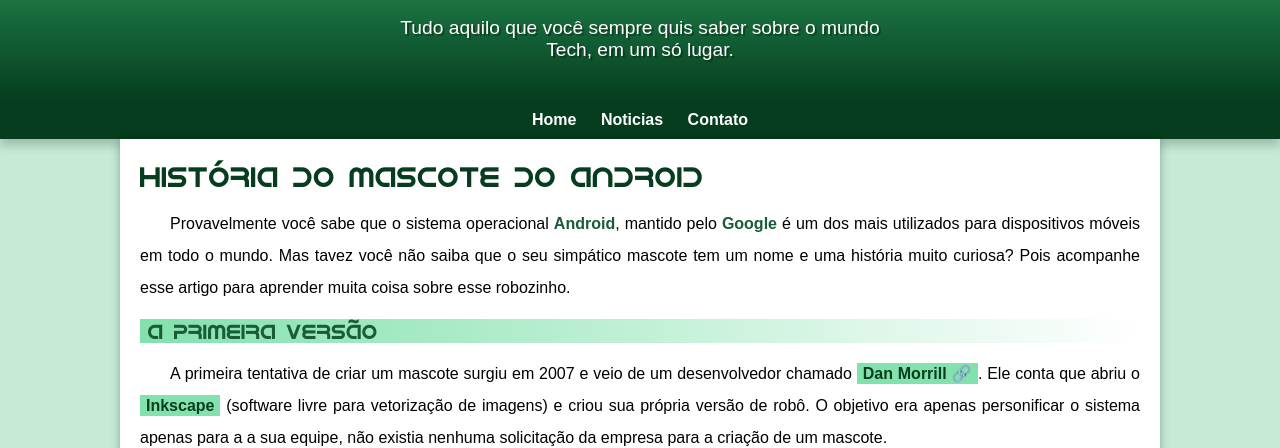
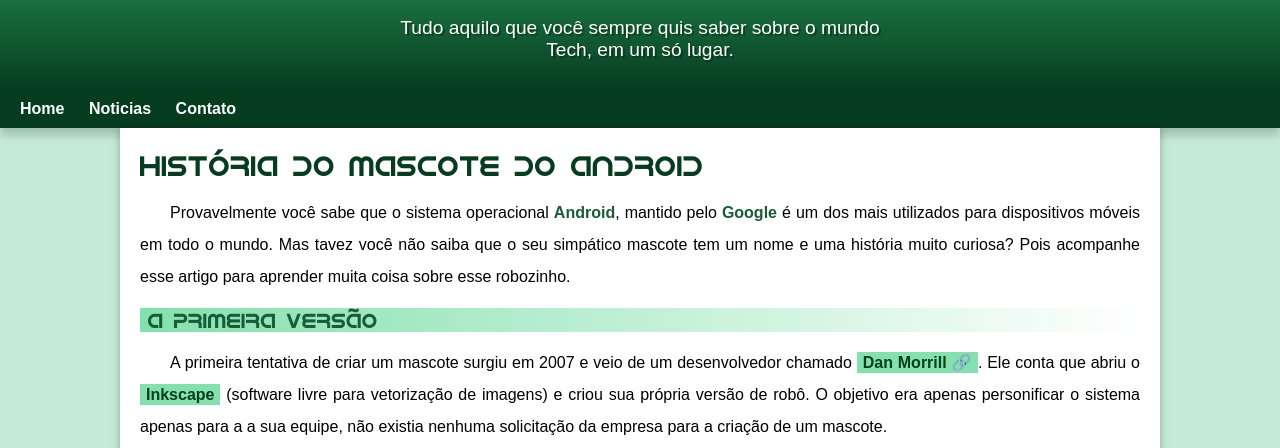
Before and after one commit to lenderisfree/projeto-android, a plain HTML site: page index.html in a window 1280 px wide. Shown: the part 100-548 px from the top of the page. Drawn offline with Linux system fonts and the light colour scheme; a web font is replaced by a local one.

Commit message:
Update style.css

```diff
--- a/style/style.css
+++ b/style/style.css
@@ -60,14 +60,13 @@ header p{
     padding-right: 10px;
     padding-left: 10px;
     margin: auto;
-    padding-bottom: 40px;
+    margin-bottom: 30px;
     text-shadow: 2px 2px 0px rgba(0, 0, 0, 0.315);
 }
 nav{
     background-color: var(--cor5);
     padding: 10px;
     box-shadow: 0px 7px 9px rgb(0, 0, 0, 0.192);
-    text-align: center;
 
 }
 nav>a{
```
